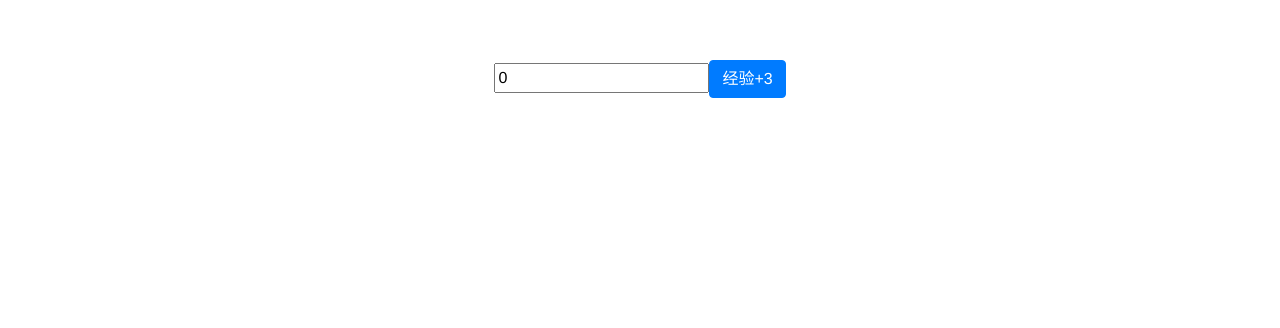
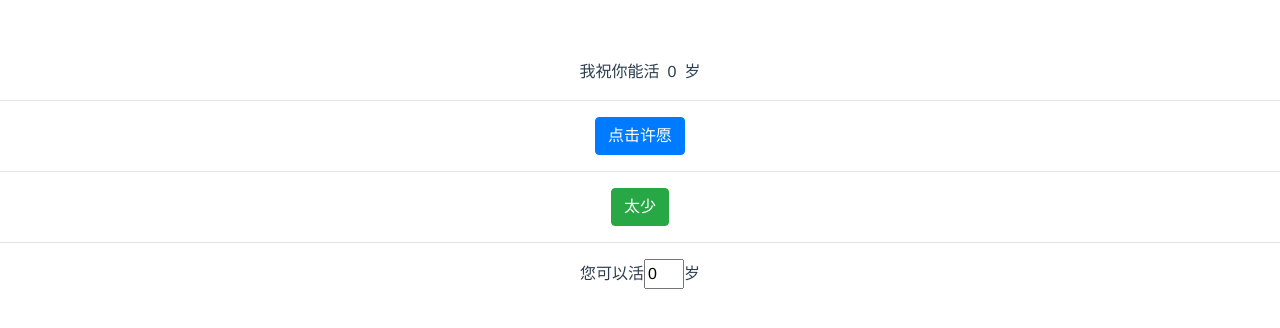
Before and after one commit to tokyosama/shop, a Vue app: page / in a window 1280 px wide. Shown: the top 328 px of the page. Built offline with nearby package versions, Linux system fonts and the light colour scheme.

Commit message:
添加寿命计算

```diff
--- a/src/App.vue
+++ b/src/App.vue
@@ -1,7 +1,16 @@
 <template>
   <div id="app">
-    <input type="text" v-model="num">
-    <button type="button" class="btn btn-primary" @click="num+=3">经验+3</button>
+    <span>我祝你能活</span>
+    <span class="ml-2 mr-2">{{num}}</span>
+    <span>岁</span>
+    <hr>
+    <button type="button" class="btn btn-primary" @click="rand">点击许愿</button>
+    <hr>
+    <button type="button" class="btn btn-success" @click="rands">太少</button>
+    <hr>
+    <span>您可以活</span>
+    <input type="text" v-model="ages" class="put">
+    <span>岁</span>
   </div>
 </template>
 
@@ -11,12 +20,27 @@ export default {
   name: 'App',
   data(){
     return {
-      num:0
+      num:0,
+      ages:0
 
     }
   },
   components: {
 
+  },
+  methods:{
+    rand(){
+      let n = 20
+      let m=60
+      this.num = Math.floor(Math.random()*(m-n+1))+n
+      return this.num
+    },
+      rands(){
+      let n = 70
+      let m=150
+      this.ages = Math.floor(Math.random()*(m-n+1))+n
+      return this.ages
+    }
   }
 }
 </script>
@@ -30,4 +54,7 @@ export default {
   color: #2c3e50;
   margin-top: 60px;
 }
+.put{
+  width: 40px;
+}
 </style>
```
